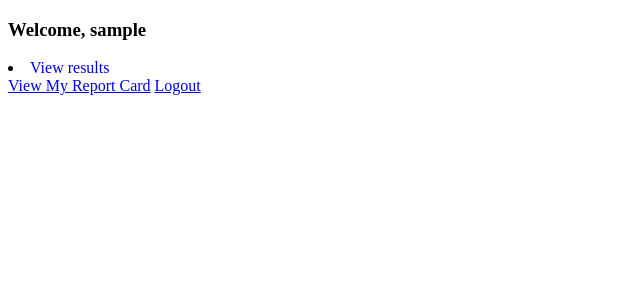
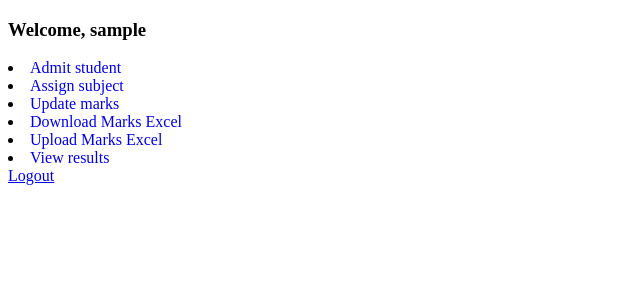
Before and after one commit to deppapel/school-app, a Flask app: page / in a window 1280 px wide. Shown: the top 300 px of the page, without its empty margins (0-640 px from the left). Run offline with Flask 3, Linux system fonts and the light colour scheme; the visitor is signed in with stand-in values (Sample User, id 1).

Commit message:
student independence

```diff
--- a/templates/index.html
+++ b/templates/index.html
@@ -9,21 +9,17 @@
 <body>
     <h3>Welcome, {{current_user.username}}</h3>
 
-        <li><a href="/results" style="text-decoration: none;">View results</a></li>
-        {% if current_user.role == 'ADMIN' %}
-            <hr>
-            <li><a href="/add_student" style="text-decoration: none;">Add student</a></li>
-            <li><a href="/add_subject" style="text-decoration: none;">Add subject</a></li>
+
+            <li><a href="/add_student" style="text-decoration: none;">Admit student</a></li>
+            <li><a href="/add_subject" style="text-decoration: none;">Assign subject</a></li>
             <li><a href="/update_marks" style="text-decoration: none;">Update marks</a></li>
             <li><a href="/download_marks_template" style="text-decoration: none;">Download Marks Excel</a><br></li>
             <li><a href="/import_marks" style="text-decoration: none;">Upload Marks Excel</a><br></li>
-        {% endif %}
+            <li><a href="/results" style="text-decoration: none;">View results</a></li>
 
-        {% if current_user.role == 'GUEST' %}
-            <a href="/my_report_card">View My Report Card</a>
-        {% endif %}
 
-        <a href="/logout">Logout</a>
+
+             <a href="/logout">Logout</a>
 
 
 
--- a/templates/personal_report.html
+++ b/templates/personal_report.html
@@ -60,7 +60,7 @@
     </div>
 </div>
 
-<p style="text-align: center;"><a href="/">Back to Dashboard</a></p>
+<p style="text-align: center;"><a href="/dasboard">Back to Dashboard</a></p>
 
 </body>
 </html>
```
Also changed, not shown: templates/view_results.html (+7 -1 lines).
